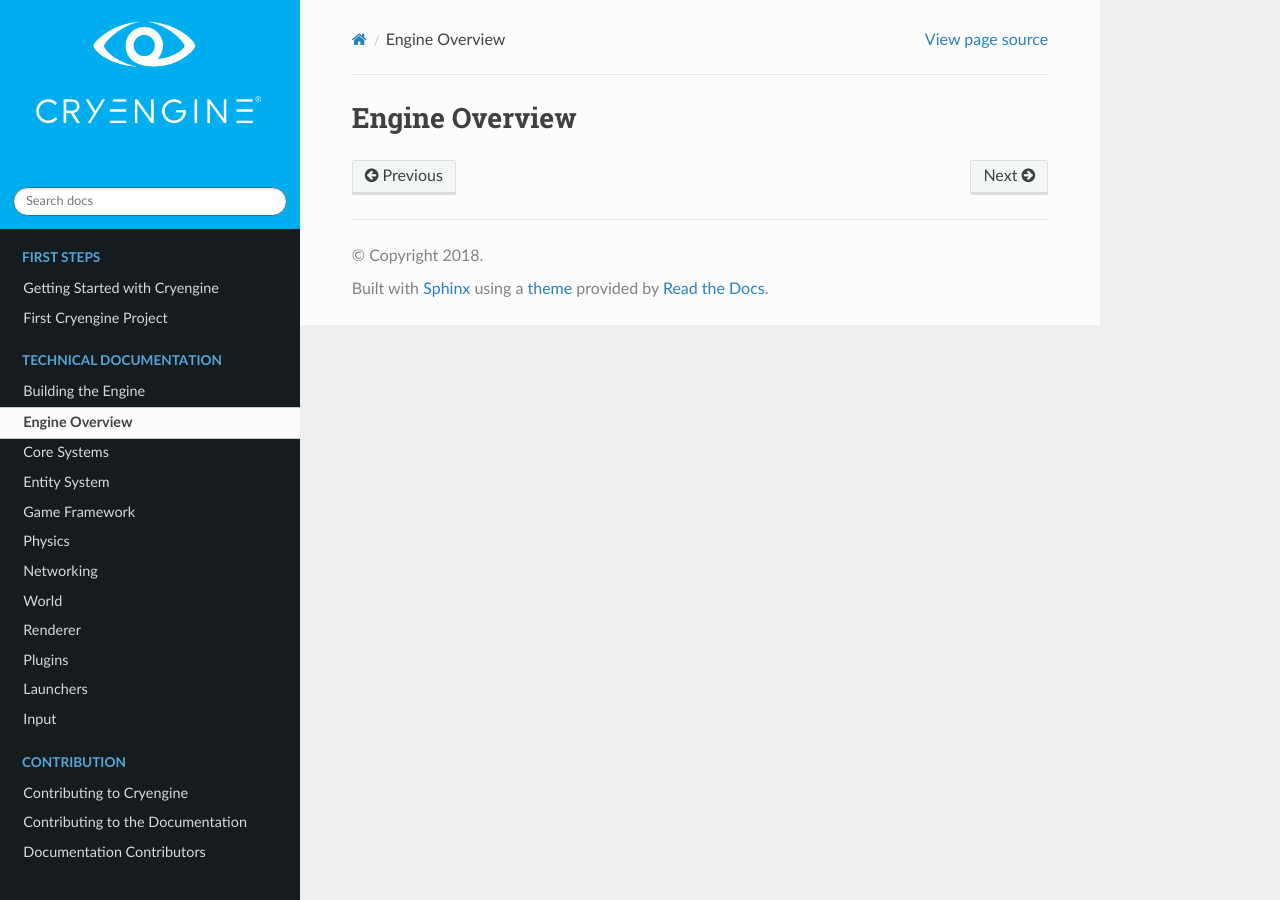
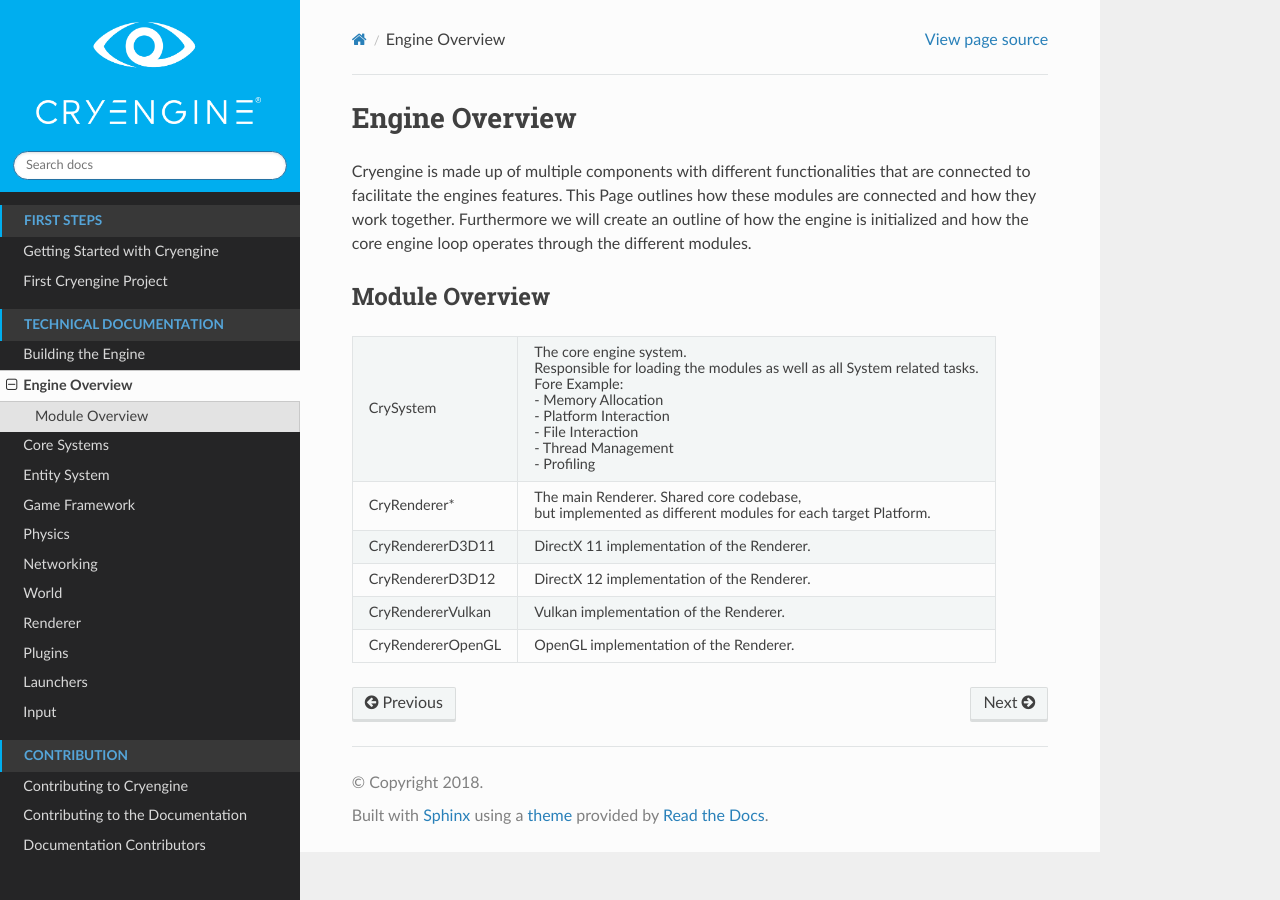
Before and after one commit to sunnlok/CryDocs, a Sphinx documentation site: the page built from source/TechnicalDocs/EngineOverview.rst, in a window 1280 px wide. Built offline with Sphinx 7.4.7 and the Read the Docs theme 2.0.0, drawn with Linux system fonts in a browser that asks for light colours; formulas are drawn with MathJax 3; pages that are not in the unit, such as notebooks, are missing from menus.

Commit message:
Fiddled a bit with the nav colors

```diff
--- a/source/TechnicalDocs/BuildingTheEngine.rst
+++ b/source/TechnicalDocs/BuildingTheEngine.rst
@@ -1,6 +1,5 @@
 Building the Engine
 ===================
-
 
 Requirements
 ------------
--- a/source/TechnicalDocs/EngineOverview.rst
+++ b/source/TechnicalDocs/EngineOverview.rst
@@ -1,2 +1,33 @@
 Engine Overview
 ================
+
+Cryengine is made up of multiple components with different functionalities that are connected to facilitate
+the engines features. This Page outlines how these modules are connected and how they work together.
+Furthermore we will create an outline of how the engine is initialized and how the core engine loop operates through the different modules.
+
+Module Overview
+^^^^^^^^^^^^^^^
+.. role:: raw-html(raw)
+ :format: html
+
++--------------------+----------------------------------------------------------------------------------------------------------+
+|CrySystem           | The core engine system. :raw-html:`<br />`                                                               |
+|                    | Responsible for loading the modules as well as all System related tasks. :raw-html:`<br />`              |
+|                    | Fore Example: :raw-html:`<br />`                                                                         |
+|                    | - Memory Allocation :raw-html:`<br />`                                                                   |
+|                    | - Platform Interaction  :raw-html:`<br />`                                                               |
+|                    | - File Interaction :raw-html:`<br />`                                                                    |
+|                    | - Thread Management :raw-html:`<br />`                                                                   |
+|                    | - Profiling :raw-html:`<br />`                                                                           |
++--------------------+----------------------------------------------------------------------------------------------------------+
+|CryRenderer*        |The main Renderer. Shared core codebase, :raw-html:`<br />`                                               |
+|                    |but implemented as different modules for each target Platform. :raw-html:`<br />`                         |
++--------------------+----------------------------------------------------------------------------------------------------------+
+|CryRendererD3D11    |DirectX 11 implementation of the Renderer.                                                                |
++--------------------+----------------------------------------------------------------------------------------------------------+
+|CryRendererD3D12    |DirectX 12 implementation of the Renderer.                                                                |
++--------------------+----------------------------------------------------------------------------------------------------------+
+|CryRendererVulkan   |Vulkan implementation of the Renderer.                                                                    |
++--------------------+----------------------------------------------------------------------------------------------------------+
+|CryRendererOpenGL   |OpenGL implementation of the Renderer.                                                                    |
++--------------------+----------------------------------------------------------------------------------------------------------+
--- a/source/_templates/layout.html
+++ b/source/_templates/layout.html
@@ -9,7 +9,17 @@
 
      /* Sidebar */
      .wy-nav-side {
-      background: #161B1D;
+      background: #252526;
     }
-  </style>
+
+    .wy-menu-vertical p.caption{
+        border-left: 2px solid #00aeef;
+        background-color: #383838;
+    }
+
+    .wy-nav-side {
+        color: #cccccc;
+    }
+
+    </style>
 {% endblock %}
```
Also changed, not shown: assets/images/logo/RGB_CE_Vertical_White.png, 1 other file.
